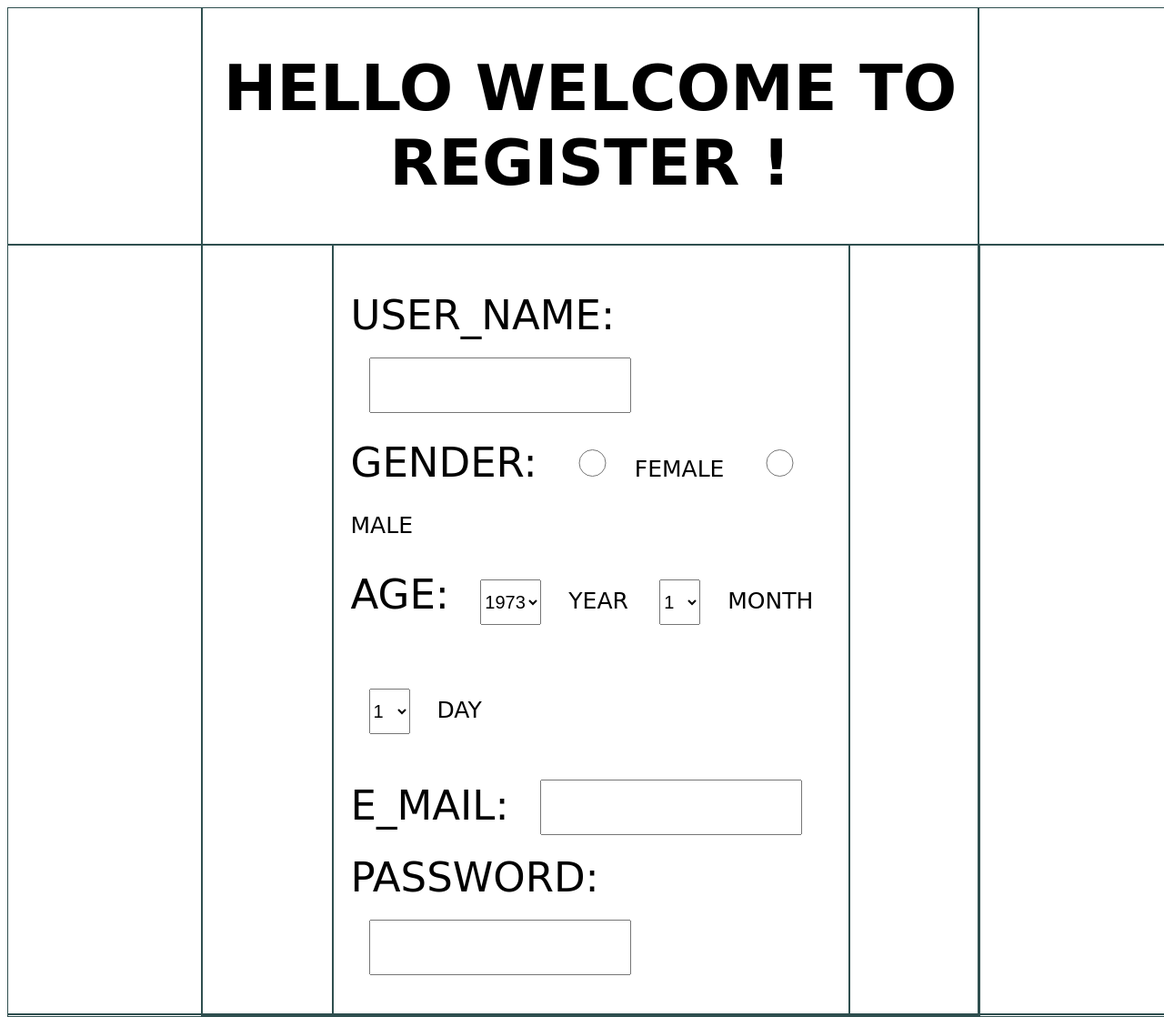
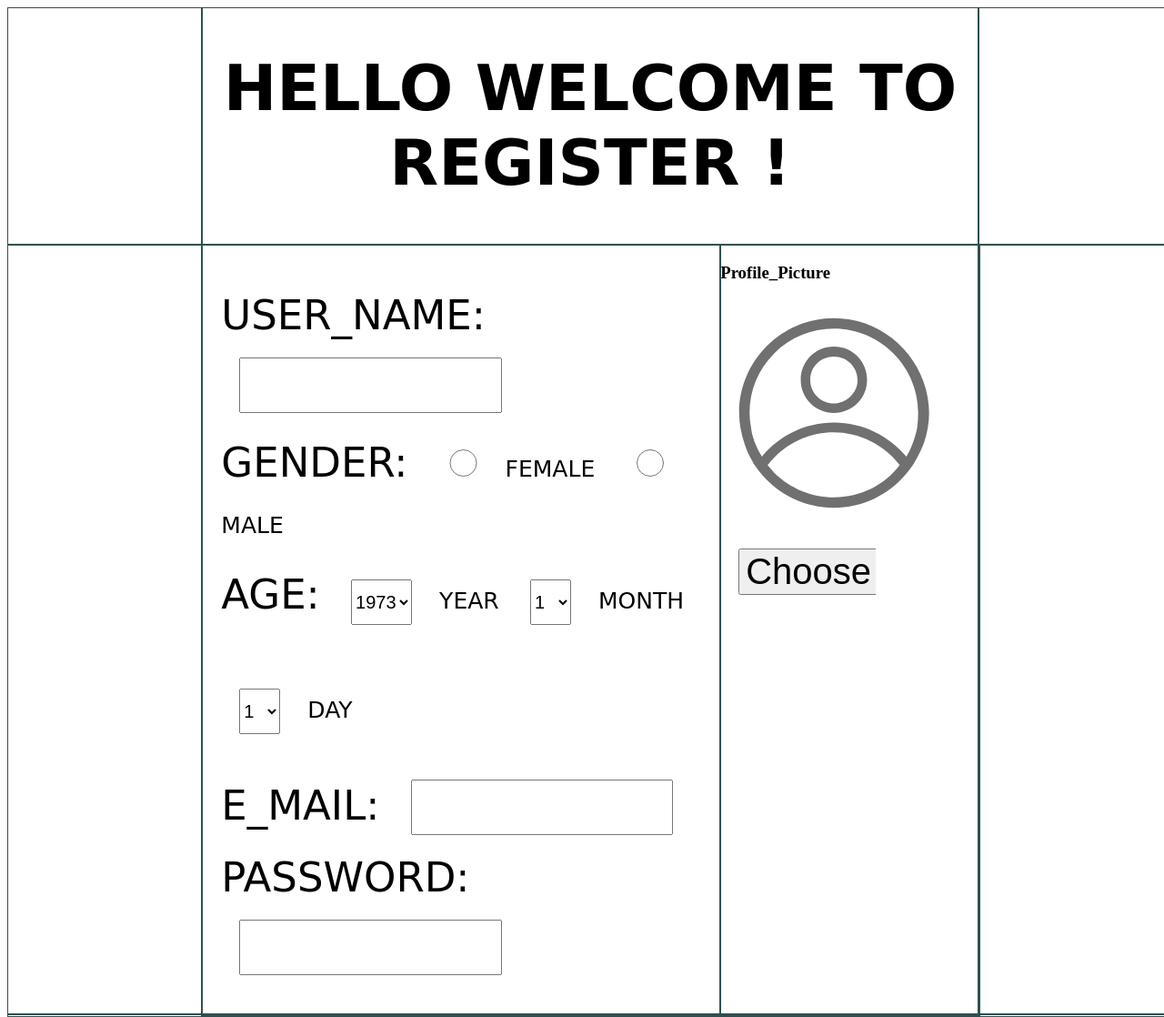
Before and after one commit to FrancesscaWY/Javascript_Learn__, a PHP site: page /login.html in a window 1280 px wide. Shown: the whole page at 91% size. Run offline with PHP 8.4, Linux system fonts and the light colour scheme; some libraries are stand-ins or nearby versions.

Commit message:
Profile_Upload...

```diff
--- a/JS_week6/login.css
+++ b/JS_week6/login.css
@@ -29,7 +29,7 @@ h1{
 }
 #login_{
     display: grid;
-    grid-template-columns: 1fr 4fr 1fr;
+    grid-template-columns: 4fr 2fr;
     width:100%;
     /*grid-template-rows: 1fr 1fr 1fr 1fr 1fr;*/
 }
@@ -52,14 +52,15 @@ input{
 }
 
 select {
+
     font-size: 20px;
     margin: 40px 30px 30px 20px;
     height: 50px;
 }
 
 select option{
-    background: burlywood;
-    height: 50px;
+    background: steelblue;
+    height: 30px;
     line-height: 3px;
 }
 
@@ -67,3 +68,9 @@ span{
     font-size: 25px;
     font-family: cursive;
 }
+
+.user_avatar{
+    width: 250px;
+    height: 250px;
+    border-radius: 50%;
+}
--- a/JS_week6/login.html
+++ b/JS_week6/login.html
@@ -5,6 +5,7 @@
     <title>login_table</title>
     <link rel="stylesheet" href="login.css">
     <script src="login_.js"></script>
+    <script type="text/javascript" src="http://code.jquery.com/jquery-1.7.2.min.js "></script>
 </head>
 
 <body onload="ymd()">
@@ -14,7 +15,7 @@
     <div class="box"></div>
     <div class="box"></div>
     <div class="box" id="login_">
-        <div class="login"></div>
+<!--        <div class="login"></div>-->
         <div id="register" class="login">
             <form action="login.php" name="L_form">
                 USER_NAME:<label>
@@ -26,12 +27,11 @@
             </label>
                 <br>
                 AGE:<label>
-                <select id="year" name="yyy" onchange="selectYmd()"> </select><span>YEAR</span>
-                <select id="month" name="mmm" onchange="selectYmd()"></select><span>MONTH</span>
-                <select id="day" name="ddd"></select><span>DAY</span>
+                <select id="year" name="yyy" onchange="selectYmd()" size="1"> </select><span>YEAR</span>
+                <select id="month" name="mmm" onchange="selectYmd()" size="1"></select><span>MONTH</span>
+                <select id="day" name="ddd" size="1"></select><span>DAY</span>
             </label>
                 <br>
-
                 E_MAIL:<label>
                 <input type="email" name="f_email" required="required">
             </label>
@@ -41,13 +41,20 @@
             </label>
             </form>
         </div>
-        <div class="login"></div>
+        <div class="login">
+<!--            <form action="login.php" name="L_form">-->
+                <h3>Profile_Picture</h3>
+                <img class="user_avatar" src="src/picture/PROFILE_PICTURE_L.svg">
+                <input type="file" name="f_picture" accept="image/*" id="logo_img" class="logo_img_add" value="upload">
+<!--                <input type="submit" value="UPLOAD">-->
+<!--            </form>-->
+        </div>
     </div>
     <div class="box"></div>
     <div class="box"></div>
     <div class="box"></div>
     <div class="box"></div>
 </div>
-
+<script src="upload_img.js"></script>
 </body>
 </html>
```
Also changed, not shown: JS_week6/test/test_img.html (added, +42 -0 lines), JS_week6/test/test_img.js (added, +28 -0 lines), JS_week6/upload_img.js (added, +30 -0 lines), JS_week6/login_.js (line endings or trailing spaces), JS_week6/src/picture/PROFILE_PICTURE_L.svg (added), JS_week6/test/test_love.html (renamed from JS_week6/test_love.html).
